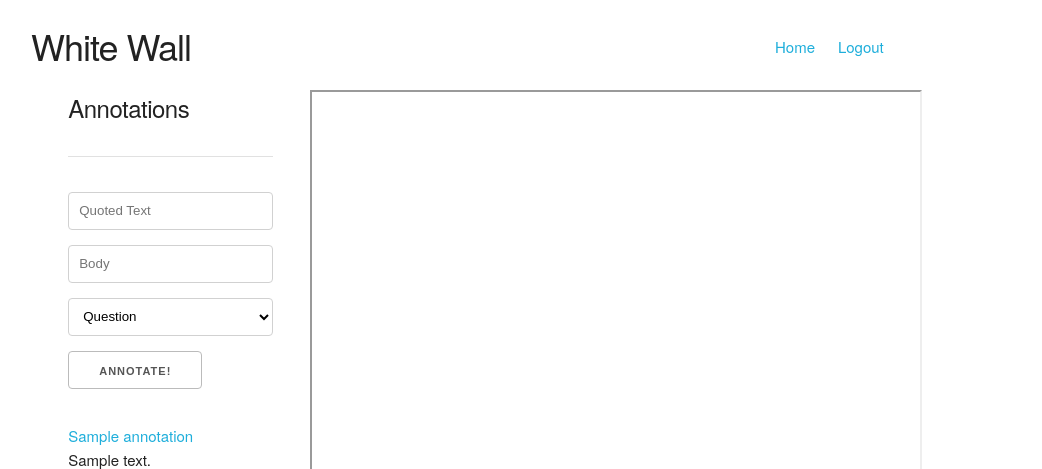
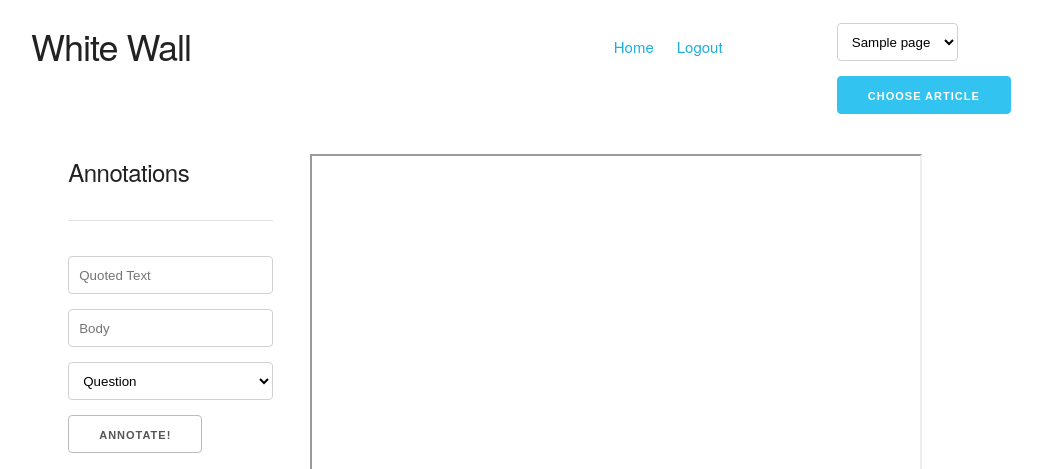
Before and after one commit to Hoopes31/white_wall, a Django app: template apps/dressing/templates/dressing/white_wall.html in a window 1280 px wide. Shown: the top 469 px of the page, without its empty margins (144-1186 px from the left). Run offline with Django 3.2, Linux system fonts and the light colour scheme; tables that the repository leaves empty hold one stand-in row (values such as "Sample post"); the template is opened without the code that fills it: values that come from a table or form of the project are taken from there, most other values are stand-ins (such as "Sample title", 1, 10 or a date in 2020); parts of the project's set-up code (start-up, migrations or seed data) failed here and were passed over; some libraries are stand-ins or nearby versions.

Commit message:
added dropdown navigation to white_wall template and view

```diff
--- a/apps/dressing/templates/dressing/white_wall.html
+++ b/apps/dressing/templates/dressing/white_wall.html
@@ -50,7 +50,7 @@
                         <div class="three columns">
                                 <h3>White Wall</h3>
                             </div>
-                            <div class="six columns">
+                            <div class="four columns">
                                     <p> </p>
                                 </div>
                             <div id="nav" class="three columns">
@@ -59,6 +59,17 @@
                                     <li><a href="{% url 'dressing:welcome' %}">Home</a></li>
                                     <li><a href="/logout">Logout</a></li>
                                 </ul>
+                            </div>
+                            <div class='two columns'>
+                                    <form action="{% url 'dressing:get_or_create_article' %}" method="post">
+                                            {%csrf_token%}
+                                        <select name="url" class="dropdown-item">
+                                                {% for page in pages %}
+                                                    <option value="{{ page.url }}">{{ page.heading }}</option>
+                                                {% endfor %}
+                                        </select>
+                                        <input class='button-primary dropdown-item' type='submit' value='Choose Article'>
+                                    </form>
                             </div>
                         </div>
             <div class='row'>
--- a/apps/dressing/views.py
+++ b/apps/dressing/views.py
@@ -51,6 +51,7 @@ def show(request, article_id):
         'comments': comments,
         'AnnotationForm': AnnotationForm,
         'CommentForm': CommentForm,
+        'pages': pages,
     }
     return render(request, 'dressing/white_wall.html', context)
 
```
